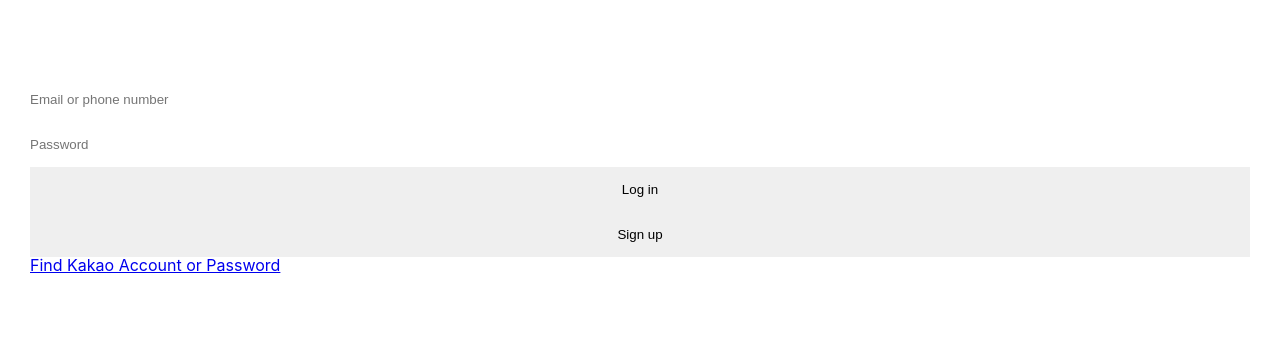
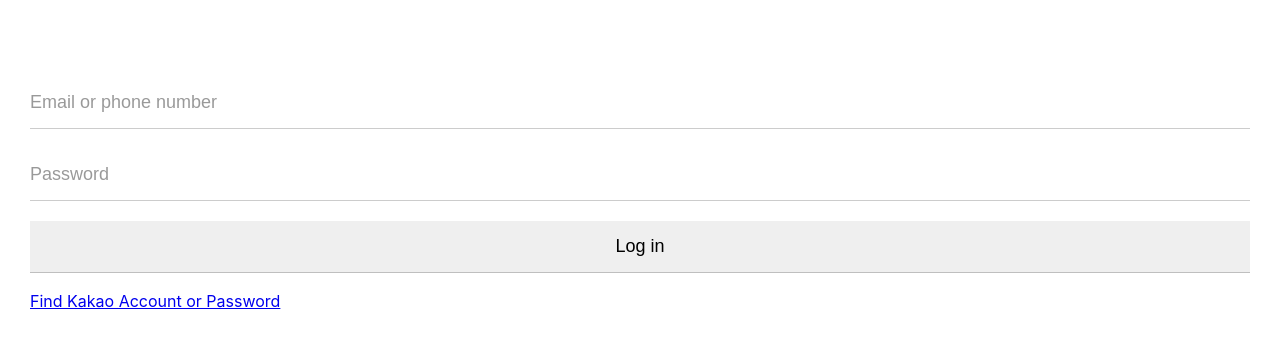
Before and after one commit to KIS0705/kokoa-clone, a plain HTML site: page index.html in a window 1280 px wide. Shown: the part 220-568 px from the top of the page. Drawn offline with Linux system fonts and the light colour scheme.

Commit message:
update login-form

```diff
--- a/css/reset.css
+++ b/css/reset.css
@@ -41,3 +41,6 @@ table {
 	border-collapse: collapse;
 	border-spacing: 0;
 }
+input:focus{
+	outline: none;
+}
--- a/css/style.css
+++ b/css/style.css
@@ -1,6 +1,6 @@
 @import "reset.css";
 @import "status-bar.css";
-
+@import "variables.css";
 body{
     font-family: -apple-system, BlinkMacSystemFont, 'Segoe UI', Roboto, Oxygen, Ubuntu, Cantarell, 'Open Sans', 'Helvetica Neue', sans-serif;
 }
@@ -34,4 +34,16 @@ body{
 #login-form input{
   padding: 15px 0px;
   border: none;
+  font-size: 18px;
+  border-bottom: 1px solid rgba(0, 0, 0, 0.2);
+  margin-bottom: 20px;
+  transition: border-color .4s ease-in-out;
 }
+
+#login-form input::placeholder{
+  color: rgba(0, 0, 0, 0.4);
+}
+
+#login-form input:focus{
+  border-color: var(--yellow);
+}
--- /dev/null
+++ b/css/variables.css
@@ -0,0 +1,3 @@
+ :root{
+     --yellow:#fae100;
+ }
--- a/index.html
+++ b/index.html
@@ -35,7 +35,6 @@
         <input type="text" placeholder="Email or phone number">
         <input type="password" placeholder="Password">
         <input type="submit" value="Log in"/>
-        <input type="submit" value="Sign up"/>
         <a href="#">Find Kakao Account or Password</a>
     </form>
 
```
